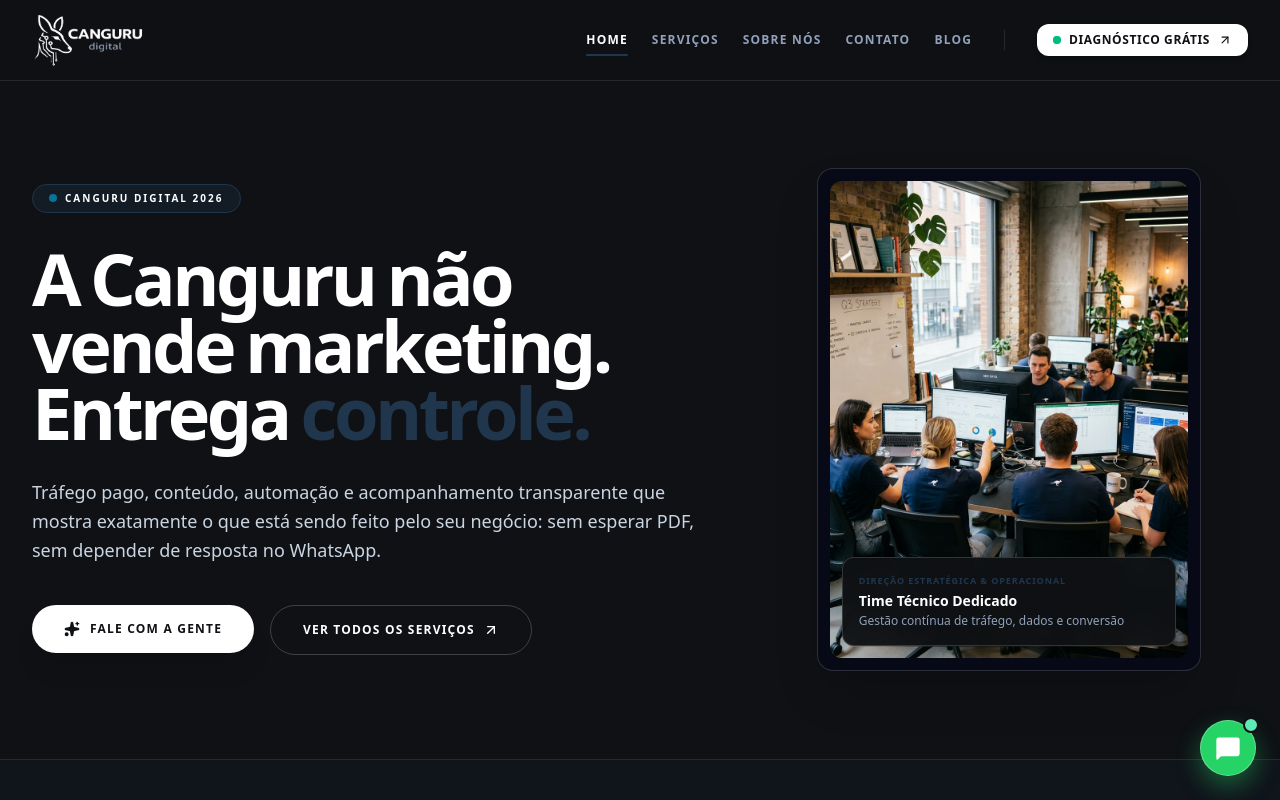
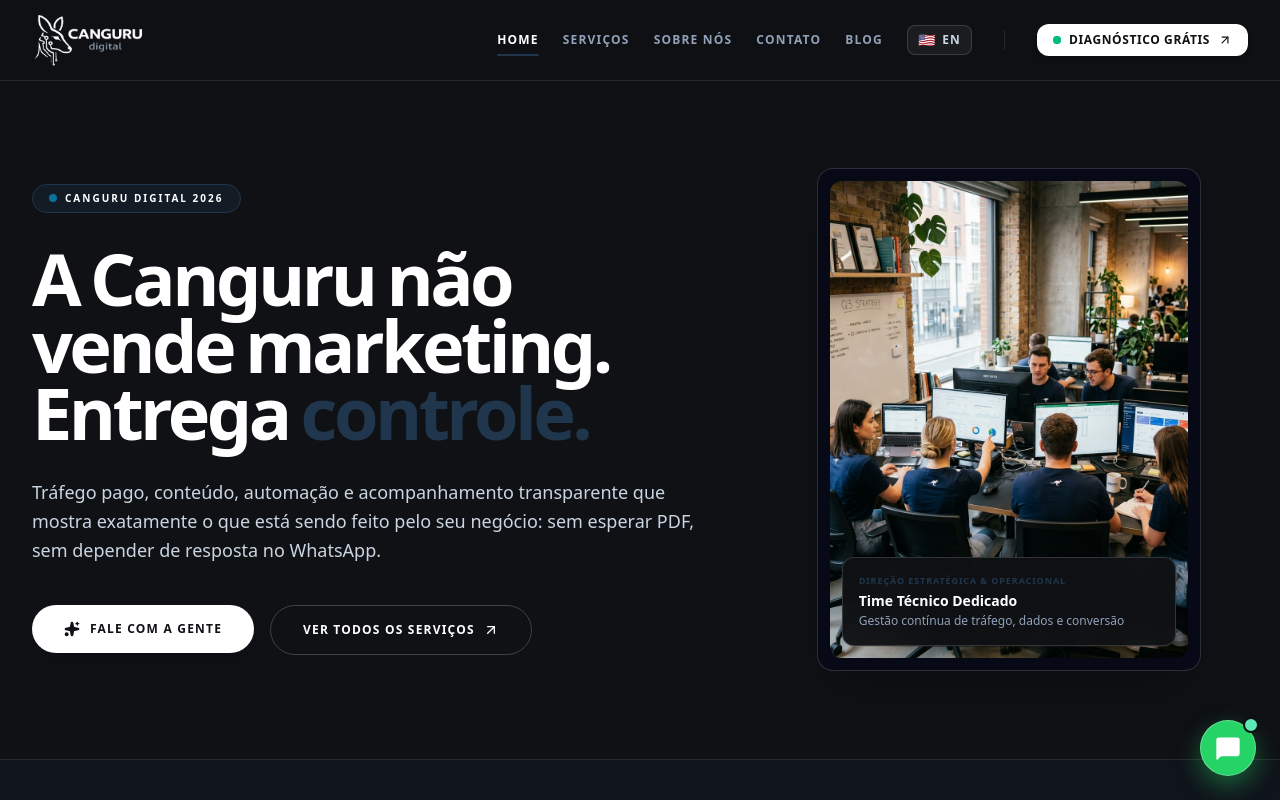
Before and after one commit to WesleyCanguru/Site-Canguru-Digital, a React (Vite) app: page / in a window 1280 px wide. Shown: the top 800 px of the page. Built offline with nearby package versions, Linux system fonts and the light colour scheme.

Commit message:
feat: add English language redirect to navbar
Add a language selector button to the desktop and mobile navigation menus, linking users to the international site version.

```diff
--- a/src/components/Navbar.tsx
+++ b/src/components/Navbar.tsx
@@ -67,6 +67,18 @@
                   </button>
                 );
               })}
+
+              {/* Seletor de Idioma (Link Externo EN) */}
+              <a
+                href="https://cangurudigitalgroup.com"
+                target="_blank"
+                rel="noopener noreferrer"
+                className="flex items-center gap-1.5 text-xs font-black uppercase tracking-widest text-slate-300 hover:text-white py-1.5 px-2.5 rounded-lg border border-white/15 bg-white/5 hover:bg-white/10 hover:border-white/30 transition-all cursor-pointer"
+                title="Versão em Inglês / English Version"
+              >
+                <span className="text-sm leading-none" role="img" aria-label="English">🇺🇸</span>
+                <span>EN</span>
+              </a>
             </div>
 
             <div className="h-5 w-[1px] bg-white/10" />
@@ -130,6 +142,21 @@
               );
             })}
 
+            {/* Seletor de Idioma Mobile (Link Externo EN) */}
+            <a
+              href="https://cangurudigitalgroup.com"
+              target="_blank"
+              rel="noopener noreferrer"
+              onClick={() => setIsOpen(false)}
+              className="w-full flex items-center justify-between px-4 py-3 rounded-xl text-xs font-bold uppercase tracking-widest text-slate-300 hover:text-white bg-white/5 border border-white/10 transition-all"
+            >
+              <span className="flex items-center gap-2">
+                <span className="text-sm leading-none" role="img" aria-label="English">🇺🇸</span>
+                <span>English (EN)</span>
+              </span>
+              <span className="text-[10px] text-slate-400 font-medium lowercase">cangurudigitalgroup.com</span>
+            </a>
+
             <div className="pt-2 border-t border-slate-850/40">
               <button
                 onClick={() => {
```
